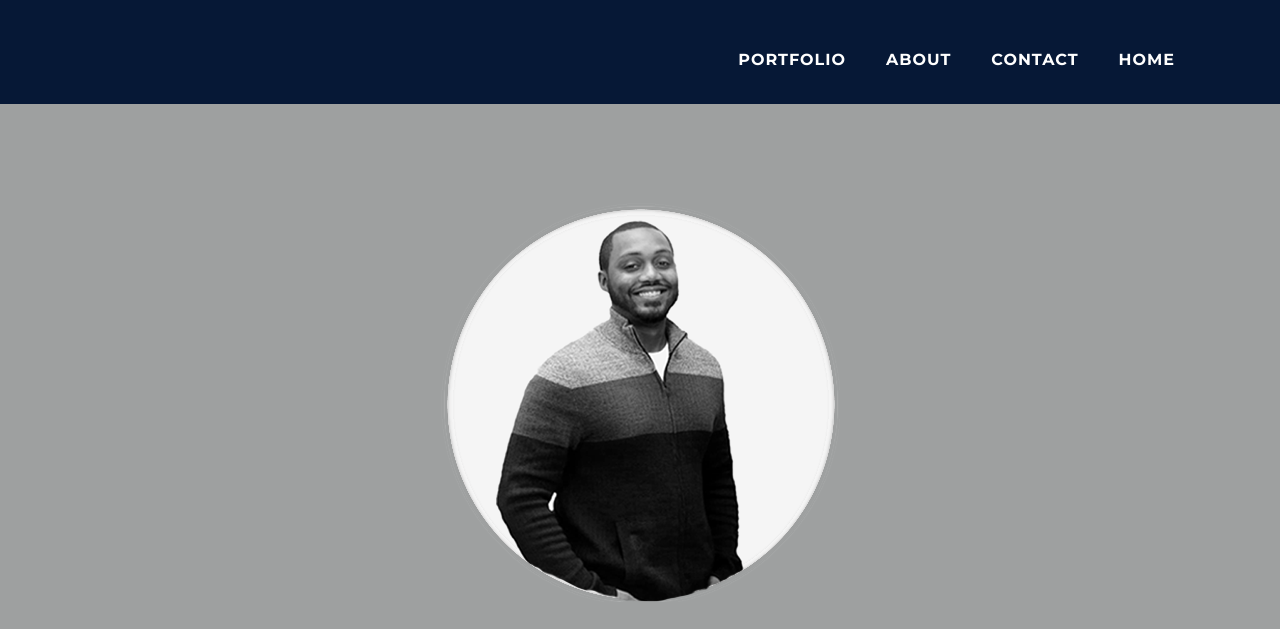
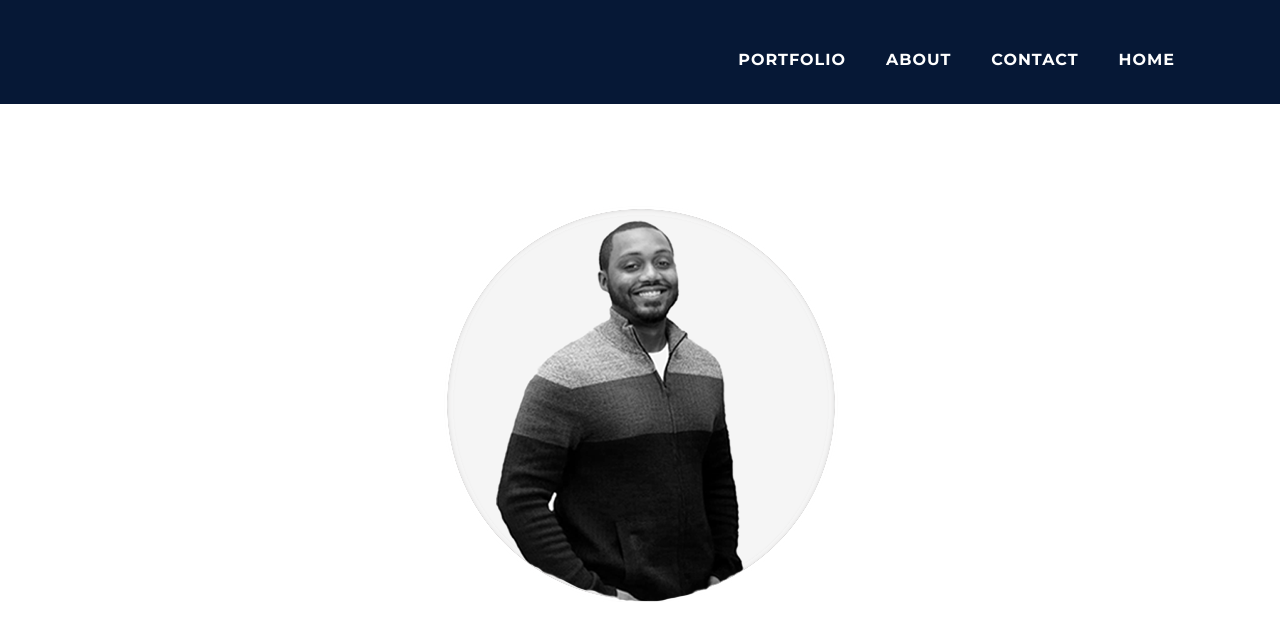
Before and after one commit to thargrove89/thargrove_designportfolio, a website: page index.html in a window 1280 px wide. Shown: the top 629 px of the page. Drawn offline with Linux system fonts and the light colour scheme.

Commit message:
Update index.html

```diff
--- a/index.html
+++ b/index.html
@@ -55,7 +55,7 @@
     </nav>
 
     <!-- Header -->
-    <header class="masthead bg-primary text-white text-center" id="home">
+    <header class="masthead text-white text-center" id="home">
       <div class="container">
         <img class="img-fluid mb-5 d-block mx-auto" src="img/portpic4.png" alt="">
         <h1 class="text-uppercase mb-0">Travis Hargrove</h1>
```
